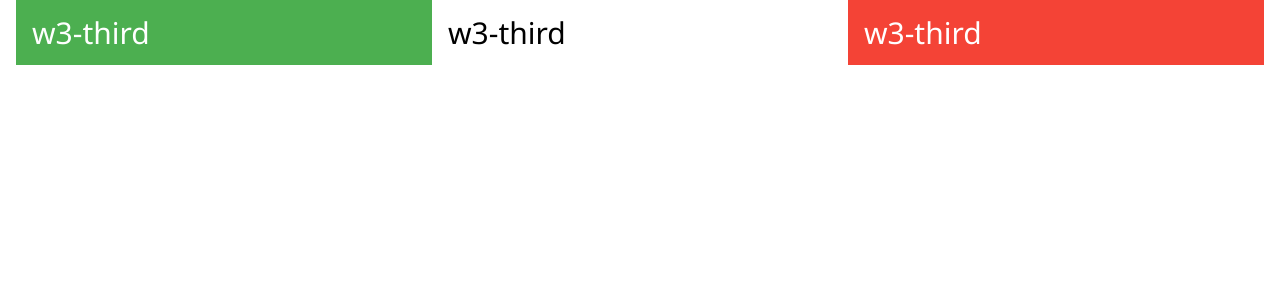
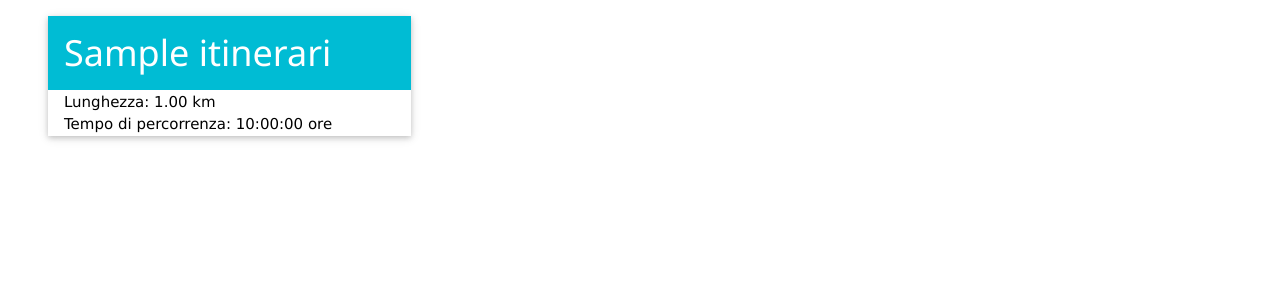
Before and after one commit to masinag/FindMyRoute, a PHP site: page /views/itinerari.php in a window 1280 px wide. Shown: the part 184-484 px from the top of the page. Run offline with PHP 8.4, Linux system fonts and the light colour scheme; tables that the repository leaves empty hold one stand-in row (values such as "Sample post"); some libraries are stand-ins or nearby versions.

Commit message:
Add simple itinerari page, still to improve

```diff
--- a/files/script_sql/creazione.sql
+++ b/files/script_sql/creazione.sql
@@ -55,7 +55,7 @@ create table puntiSignificativi(
 
 create table itinerari(
     id               int unsigned auto_increment not null,
-    nome             varchar(30)                 not null,
+    nome             varchar(100)                not null,
     descrizione      text                        not null,
     lunghezza        decimal(7,2)                not null,
     tempoPercorrenza time                        not null,
--- a/php/user_status.php
+++ b/php/user_status.php
@@ -1,8 +1,13 @@
 <?php
+function db_connect(){
+    $conn = mysql_connect("localhost", "root", "");
+    mysql_select_db("itinerariInBicicletta", $conn);
+    return $conn;
+}
+
 function log_in($username, $password, &$user_logged_in, &$message){
     // mi connetto al db
-    $conn = mysql_connect("localhost", "root", "");
-    mysql_select_db("itinerariInBicicletta", $conn);
+    $conn = db_connect();
     // controllo se l'utente esiste
     $query = "SELECT * FROM utenti WHERE username='$username'";
     $res=mysql_query($query);
--- a/views/head.php
+++ b/views/head.php
@@ -6,4 +6,4 @@
 <link rel="stylesheet" type="text/css" href="/FindMyRoute/css/w3.css" />
 <link rel="stylesheet" type="text/css" href="/FindMyRoute/css/fonts.css" />
 <link rel="stylesheet" type="text/css" href="/FindMyRoute/css/font-awesome.min.css" />
-<script type="text/javascript" src="/js/myscript.js" defer="defer"> </script>
+<script type="text/javascript" src="/FindMyRoute/js/myscript.js" defer="defer"> </script>
--- a/views/itinerari.php
+++ b/views/itinerari.php
@@ -10,59 +10,33 @@
         <header class="my-header w3-center">
             <h1>Itinerari</h1>
         </header>
+        <section class='w3-container'>
+        <?php
+            $conn = db_connect();
+            $query = "SELECT * from itinerari";
+            $res = mysql_query($query);
+            $i = 0;
+            while ($row = mysql_fetch_array($res)) {
+                if ($i%3 == 0) {
+                    if ($i != 0) {
+                        echo "\t\t\t</section>\n";
+                    }
+                    echo "\t\t\t<section class='w3-row-padding'>\n";
+                }
+                echo "\t\t\t\t<div class='w3-third'>\n";
+                echo "<article class='w3-card-2 w3-margin'>";
+                echo "<header class='w3-container w3-cyan w3-text-white'><h1>".$row["nome"]."</h1></header>\n";
+                echo "<article class='w3-container'>
+                        <p>Lunghezza: ".$row["lunghezza"]." km</p>
+                        <p>Tempo di percorrenza: ".$row["tempoPercorrenza"]." ore</p>
+                      </article>";
+                echo "</article>";
+                echo "\t\t\t\t</div>\n";
+                $i++;
+            }
 
-        <section class="w3-container">
-            <div class="w3-row">
-                <div class="w3-third w3-container w3-green">
-                    <h2>w3-third</h2>
-                    <script async defer src="https://maps.googleapis.com/maps/api/js?key=AIzaSyCxNPdObgBGVgg7PJPj3KihhwnMr30kSzA&callback=initMap"
-                        type="text/javascript"></script>
-                    <script src="https://ajax.googleapis.com/ajax/libs/jquery/3.2.1/jquery.min.js"></script>
-                    <script type="text/javascript">
-                      function initialize() {
-                        var map = new google.maps.Map(document.getElementById("map_canvas"), {
-                          mapTypeId: google.maps.MapTypeId.TERRAIN
-                        });
-
-                        $.ajax({
-                         type: "GET",
-                         url: "/FindMyRoute/files/tracks/2.gpx",
-                         dataType: "xml",
-                         success: function(xml) {
-                           var points = [];
-                           var bounds = new google.maps.LatLngBounds ();
-                           $(xml).find("trkpt").each(function() {
-                             var lat = $(this).attr("lat");
-                             var lon = $(this).attr("lon");
-                             var p = new google.maps.LatLng(lat, lon);
-                             points.push(p);
-                             bounds.extend(p);
-                           });
-
-                           var poly = new google.maps.Polyline({
-                             // use your own style here
-                             path: points,
-                             strokeColor: "#FF00AA",
-                             strokeOpacity: .7,
-                             strokeWeight: 4
-                           });
-
-                           poly.setMap(map);
-
-                           // fit bounds to track
-                           map.fitBounds(bounds);
-                         }
-                        });
-                      }
-</script>
-                </div>
-                <div class="w3-third w3-container">
-                    <h2>w3-third</h2>
-                </div>
-                <div class="w3-third w3-container w3-red">
-                    <h2>w3-third</h2>
-                </div>
-            </div>
+         ?>
+            </section>
         </section>
     </body>
 </html>
--- a/views/navbar.php
+++ b/views/navbar.php
@@ -85,7 +85,6 @@
     window.onclick = function(event) {
        if (event.target == modalA) {
            modalA.style.display = "none";
-           console.log("Closing Access form");
        } else if (event.target == modalR) {
            modalR.style.display = "none";
        }
```
